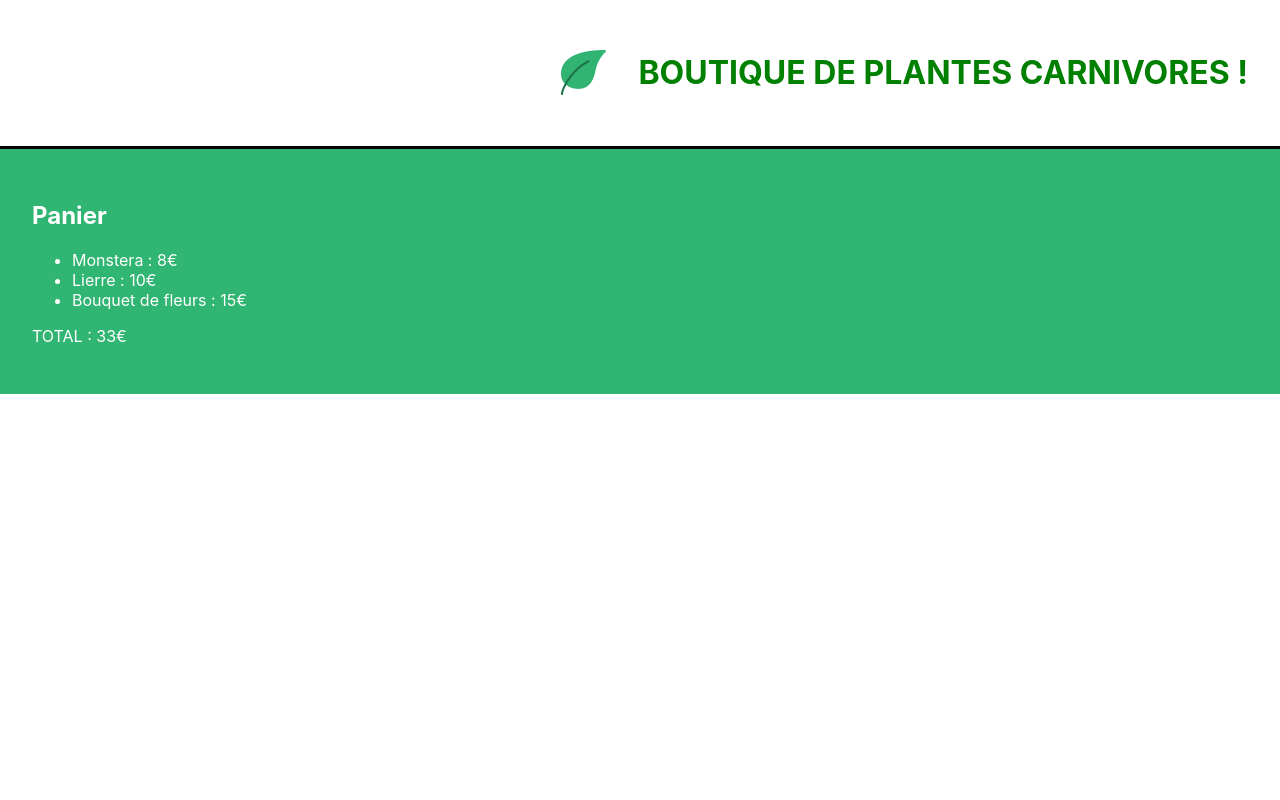
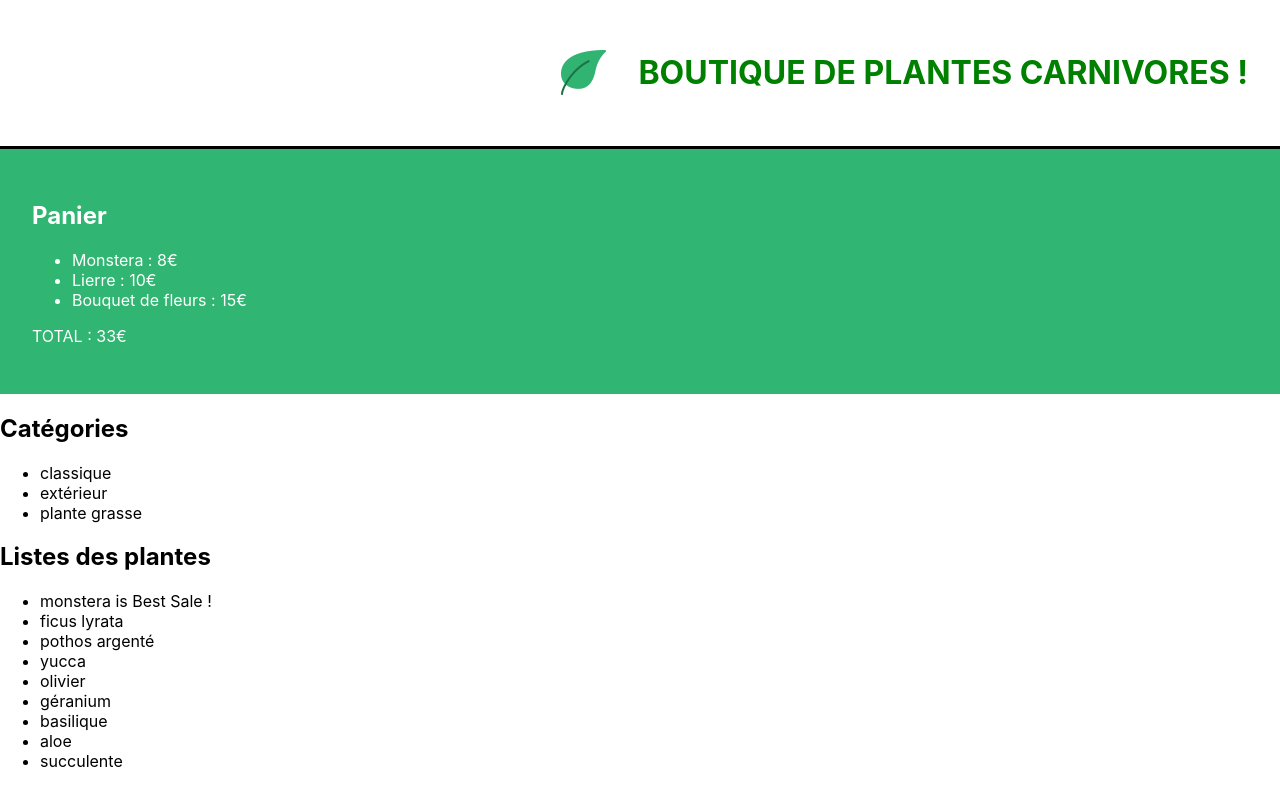
Before and after one commit to 03Sly03/boutique-de-plante, a React (Create React App) app: page / in a window 1280 px wide. Built offline with nearby package versions, Linux system fonts and the light colour scheme.

Commit message:
Ajout de fichiers et d'un dossier
- dossier 'datas' ajouté pour stocker les données des caractéristique des plantes dans le fichier 'plantList.js'
- Composant SchoppingList.js et son style SchoppingList.css qui liste toutes les plantes disponibles avec si elles ont les meilleurs ventes

```diff
--- a/src/components/App.js
+++ b/src/components/App.js
@@ -1,12 +1,14 @@
 import '../styles/App.css';
 import Banner from './Banner';
 import Cart from './Cart';
+import ShoppingList from './ShoppingList';
 
 function App() {
   return (
     <div>
       <Banner />
       <Cart />
+      <ShoppingList />
     </div>);
 }
 
--- /dev/null
+++ b/src/components/ShoppingList.js
@@ -0,0 +1,29 @@
+import { plantList } from '../datas/plantList.js';
+
+function ShoppingList() {
+    const categories = plantList.reduce(
+        (acc, plant) => acc.includes(plant.category) ? acc : acc.concat(plant.category),
+		[]
+        )
+        console.log(categories);
+    return (
+        <div>
+            <h2>Catégories</h2>
+            <ul>
+                {categories.map((cat) => (
+					<li key={cat}>{cat}</li>
+				))}
+            </ul>
+            <h2>Listes des plantes</h2>
+            <ul>
+                {plantList.map((plant) => (
+                    <li key={plant.id}>
+                        {plant.name} {plant.isBestSale && plant.category === "classique" && <span> is Best Sale !</span>}
+                    </li>
+                ))}
+            </ul>
+        </div>
+    )
+}
+
+export default ShoppingList
--- /dev/null
+++ b/src/datas/plantList.js
@@ -0,0 +1,59 @@
+export const plantList = [
+	{
+		name: 'monstera',
+		category: 'classique',
+		id: '1ed',
+        isBestSale: true
+	},
+	{
+		name: 'ficus lyrata',
+		category: 'classique',
+		id: '2ab',
+        isBestSale: false
+	},
+	{
+		name: 'pothos argenté',
+		category: 'classique',
+		id: '3sd',
+        isBestSale: false,
+        isSpecialOffer: true
+	},
+	{
+		name: 'yucca',
+		category: 'classique',
+		id: '4kk',
+        isBestSale: false
+	},
+	{
+		name: 'olivier',
+		category: 'extérieur',
+		id: '5pl',
+        isBestSale: false
+	},
+	{
+		name: 'géranium',
+		category: 'extérieur',
+		id: '6uo',
+        isBestSale: false
+	},
+	{
+		name: 'basilique',
+		category: 'extérieur',
+		id: '7ie',
+        isBestSale: false,
+        isSpecialOffer: true
+	},
+	{
+		name: 'aloe',
+		category: 'plante grasse',
+		id: '8fp',
+        isBestSale: false,
+        isSpecialOffer: true
+	},
+	{
+		name: 'succulente',
+		category: 'plante grasse',
+		id: '9vn',
+        isBestSale: false
+	}
+]
```
Also changed, not shown: src/styles/SchoppingList.css (added, +30 -0 lines).
